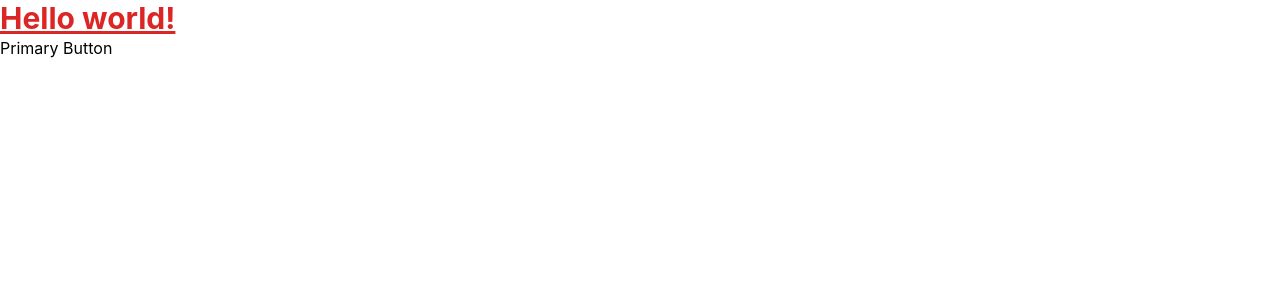
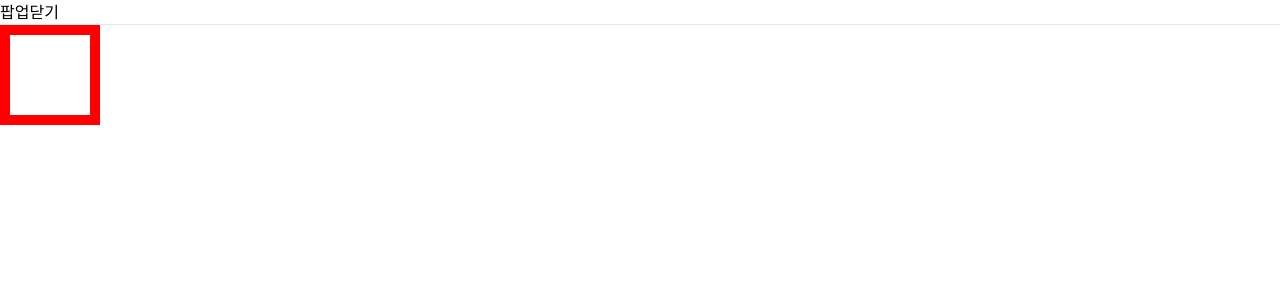
Before and after one commit to jinho4785/react-proj, a React (Create React App) app: page / in a window 1280 px wide. Shown: the top 300 px of the page. Built offline with nearby package versions, Linux system fonts and the light colour scheme.

Commit message:
팝업과 닫기버튼

```diff
--- a/src/App.js
+++ b/src/App.js
@@ -1,15 +1,13 @@
 import StopWatch from "./StopWatch";
 import NumberCounter from "./NumberCounter";
+import Popup from "./Popup";
 
 function App() {
   return (
     <>
       {/* <StopWatch /> */}
       {/* <NumberCounter /> */}
-      <h1 className="text-red-600 text-3xl font-bold underline">
-        Hello world!
-      </h1>
-      <button class="btn btn-primary">Primary Button</button>
+      <Popup />
     </>
   );
 }
--- /dev/null
+++ b/src/Popup.js
@@ -0,0 +1,14 @@
+import React, { useState } from "react";
+
+function Popup() {
+  const border = "10px solid red";
+  return (
+    <div>
+      <button>팝업닫기</button>
+      <hr />
+      <div style={{ width: 100, height: 100, border }}></div>
+    </div>
+  );
+}
+
+export default Popup;
```
